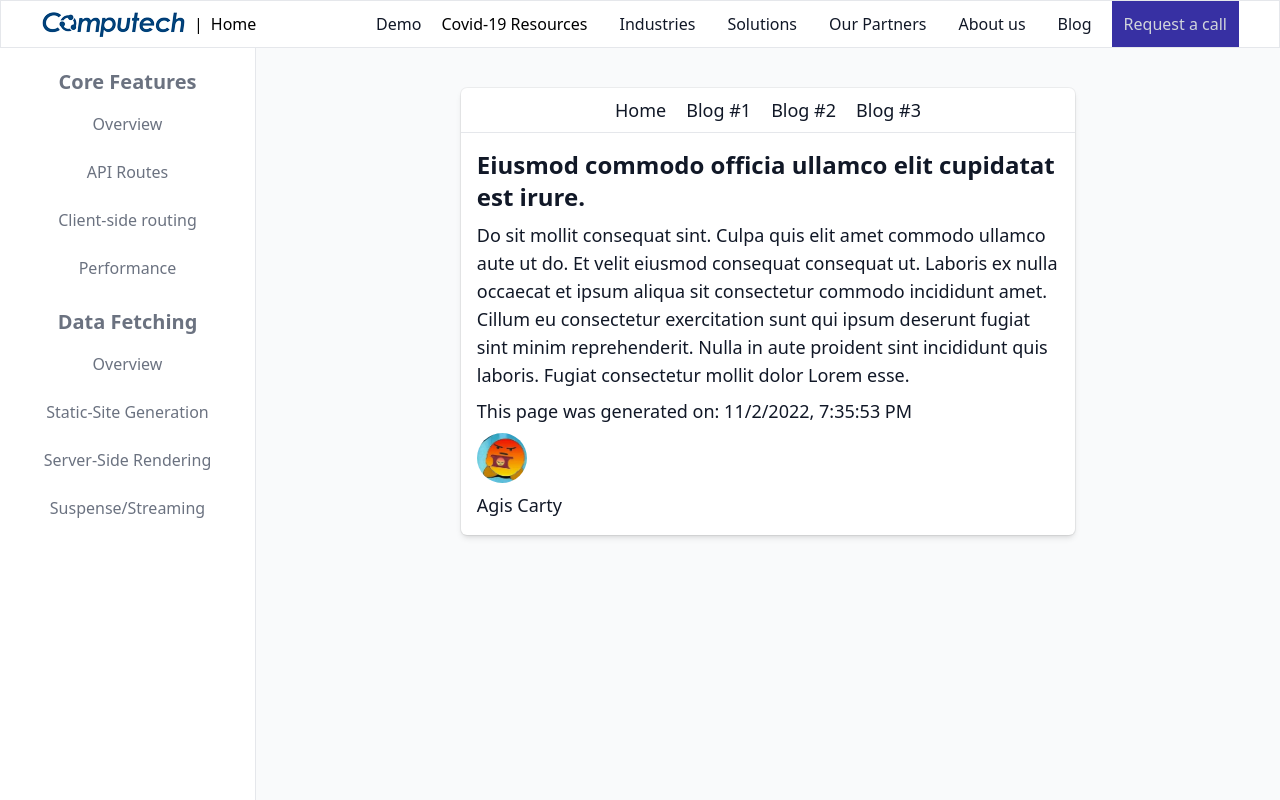
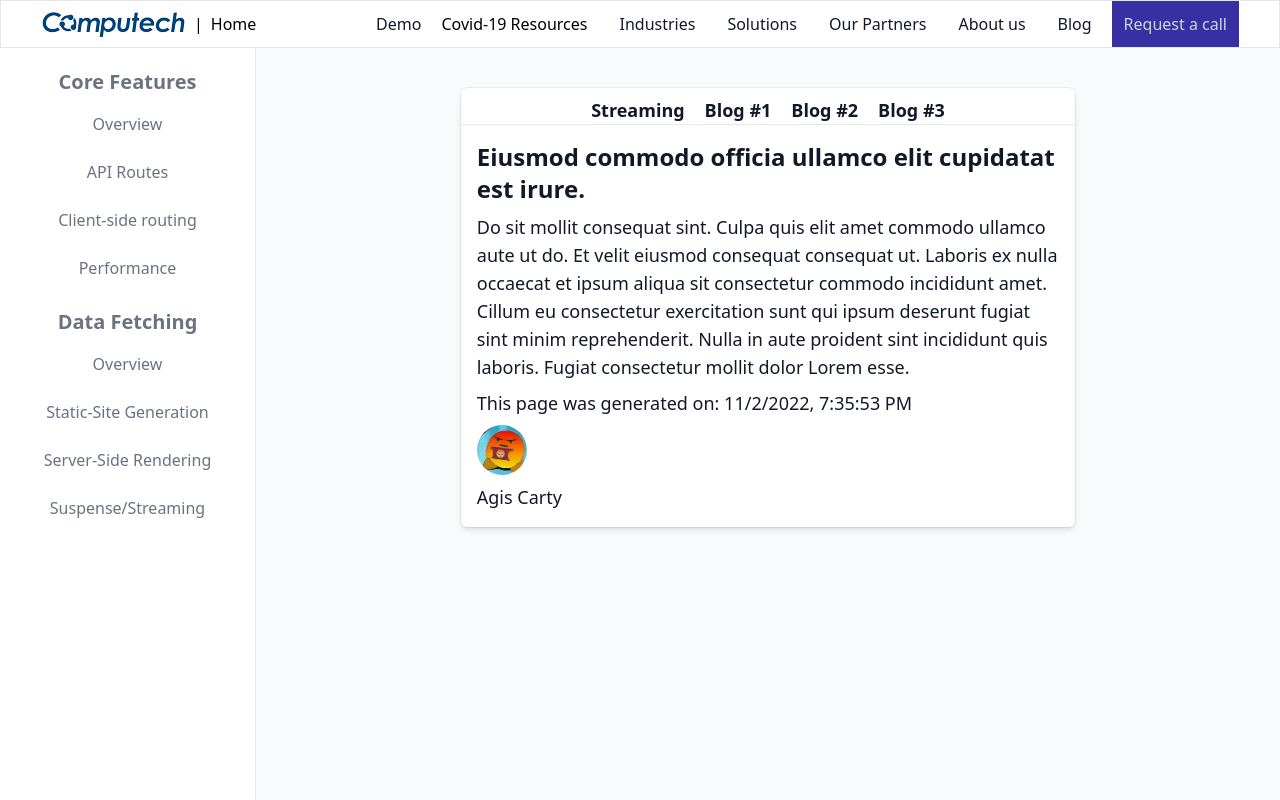
Before and after one commit to bluepnwage/computech-demo, a Next.js app: page /demo/data-fetching/streaming/1 in a window 1280 px wide. Built offline with nearby package versions, Linux system fonts and the light colour scheme.

Commit message:
improve styles and text

```diff
--- a/app/demo/api-routes/page.jsx
+++ b/app/demo/api-routes/page.jsx
@@ -23,7 +23,7 @@ export default function ApiRoutes() {
             region at a time, which might cause your users to experience higher latency based on their location in the
             world. Your serverless functions may also suffer from cold starts, if they aren&apos;t invoked on a regular
             basis. However, you can opt-in to using the <strong>Edge runtime</strong> to get around some of the
-            downsides to serverless functtions. Edge functions will execute code as close as possible to your end-users,
+            downsides to serverless functions. Edge functions will execute code as close as possible to your end-users,
             without suffering from cold starts and increased latency.
           </p>
         </div>
--- a/app/demo/performance/page.jsx
+++ b/app/demo/performance/page.jsx
@@ -23,13 +23,13 @@ export default function Performance() {
             </a>{" "}
             in 2018, abandonmnent rates for a website will increase by <strong>32%</strong> if it takes 1-3 seconds to
             load, <strong>90%</strong> if it takes 1-5 seconds to load, and over <strong>100%</strong> if it takes
-            longer than 6 seconds. Based on these numbers, we can conclude that having a highly optimized website is
-            crucial for user retention. One of the leading factors to look out for is the handling of images and
-            scripts. Images must be served in next-gen formats, such as WebP, and lazy loaded if they are off-screen on
-            initial page load. This alone can <em>significantly</em> increase the speed of a website. In terms of
-            dealing with scripts, always consider sending the least amount of JavaScript possible, then lazy loading the
-            rest. Next.js can help with both of these issues by automatically lazy loading images, serving them in WebP,
-            and code splitting your app thus, decreasing the size of your main bundle.
+            longer than 6 seconds. Based on these numbers, having a performant website can be the deciding factor in
+            keeping your users&apos;. Some of the leading causes to slow websites are images and scripts. Images must be
+            served in next-gen formats, such as WebP, and lazy loaded if they are off-screen on initial page load. This
+            alone can <em>significantly</em> increase the speed of a website. In terms of dealing with scripts, always
+            consider sending the least amount of JavaScript possible, then lazy loading the rest. Next.js can help with
+            both of these issues by automatically lazy loading images, serving them in WebP, and code splitting an
+            application thus, decreasing the size of a websites main bundle.
           </p>
         </article>
       </Section>
--- a/components/demo/NestedNav.tsx
+++ b/components/demo/NestedNav.tsx
@@ -2,6 +2,8 @@
 import Link from "next/link";
 import { useSelectedLayoutSegments } from "next/navigation";
 import { cx } from "@util/cx";
+import { capitalize } from "@util/capitalize";
+
 const blogs = [{ id: "1" }, { id: "2" }, { id: "3" }];
 
 interface PropTypes {
@@ -11,11 +13,17 @@ interface PropTypes {
 export function NestedNav({ slug }: PropTypes) {
   const [segments] = useSelectedLayoutSegments();
   return (
-    <div className="border-b p-2 flex justify-center -mx-4 -mt-4 mb-4">
+    <div className="border-b px-2 pt-2 flex justify-center -mx-4 -mt-4 mb-4">
       <ul className="flex gap-5 mx-auto">
         <li>
-          <Link className={!segments ? "text-indigo-600" : "text-gray-900"} href={`/demo/data-fetching/${slug}`}>
-            Home
+          <Link
+            className={cx(
+              !segments ? "text-indigo-600 border-indigo-600" : "text-gray-900 border-white",
+              "border-b-2 font-semibold"
+            )}
+            href={`/demo/data-fetching/${slug}`}
+          >
+            {slug === "streaming" ? capitalize(slug) : slug.toUpperCase()}
           </Link>
         </li>
         {blogs.map((blog, key) => {
@@ -23,7 +31,10 @@ export function NestedNav({ slug }: PropTypes) {
           return (
             <li key={key}>
               <Link
-                className={cx(active ? "text-indigo-600" : "text-gray-900")}
+                className={cx(
+                  active ? "text-indigo-600 border-indigo-600 " : "text-gray-900 border-white font-semibold",
+                  "border-b-2"
+                )}
                 href={`/demo/data-fetching/${slug}/${blog.id}`}
               >{`Blog #${blog.id}`}</Link>
             </li>
--- /dev/null
+++ b/util/capitalize.ts
@@ -0,0 +1,3 @@
+export function capitalize(string: string) {
+  return string.slice(0, 1).toUpperCase() + string.slice(1);
+}
```
